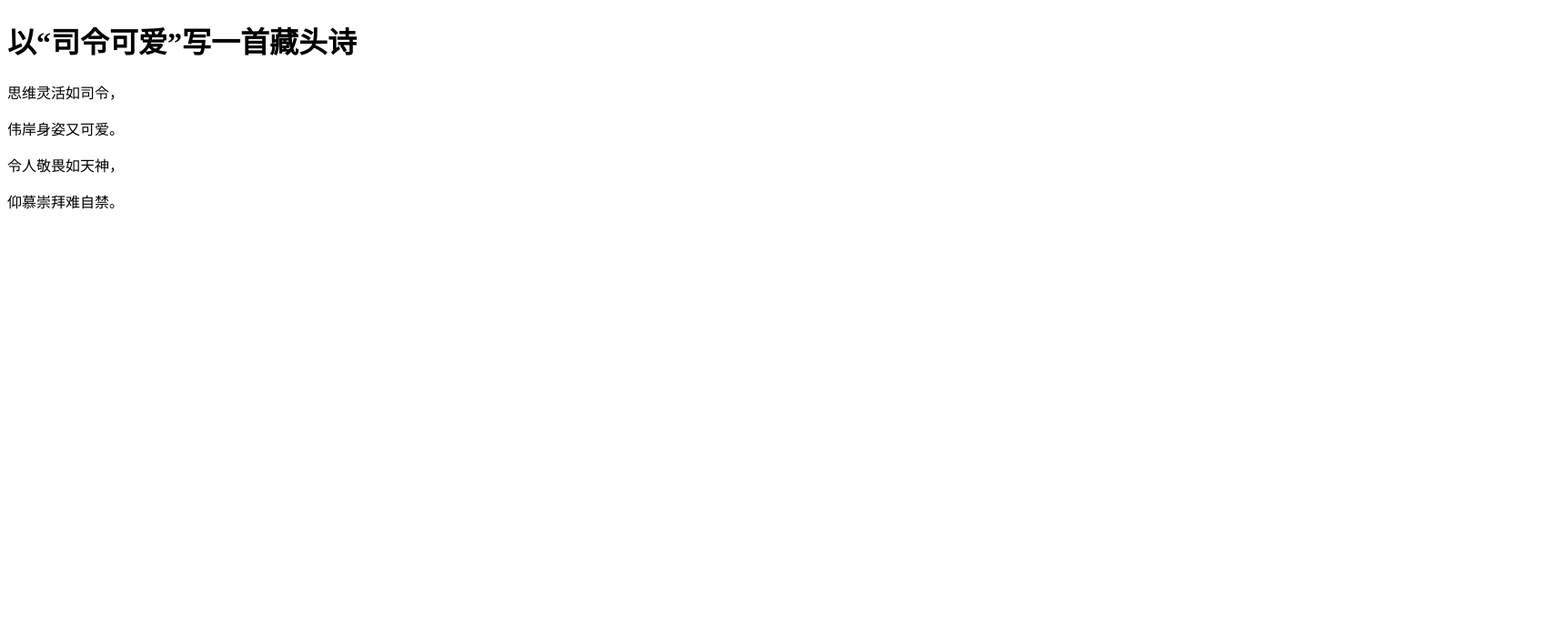
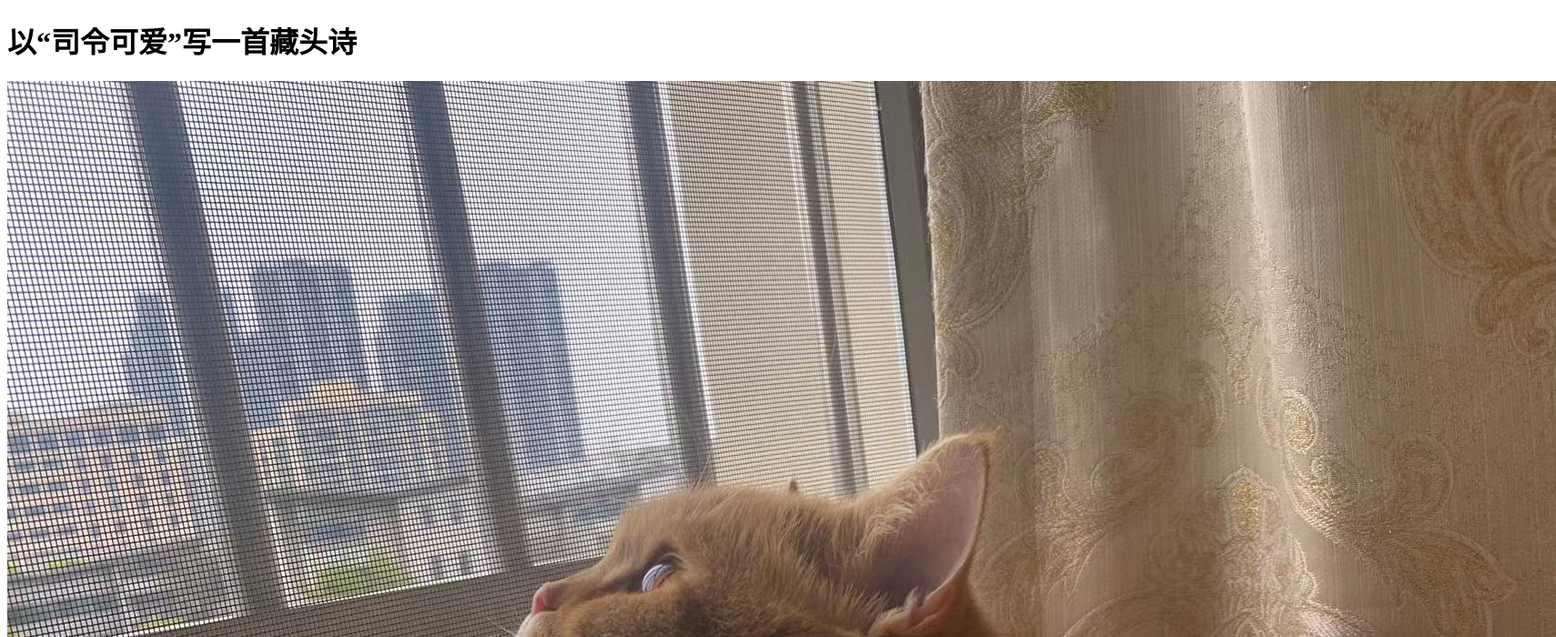
Before and after one commit to 101sheshidu/101sheshidu.github.io, a plain HTML site: page index.html in a window 1280 px wide. Shown: the top 700 px of the page at 91% size, 1710 px wide, since content can reach past the window. Drawn offline with Linux system fonts and the light colour scheme.

Commit message:
Update index.html

```diff
--- a/index.html
+++ b/index.html
@@ -5,6 +5,7 @@
 </head>
 <body>
 	<h1>以“司令可爱”写一首藏头诗</h1>
+	<img src="2023.jpg" alt ="司令">
 	<p>思维灵活如司令，</p>
 	<p>伟岸身姿又可爱。</p>
 	<p>令人敬畏如天神，</p>
```
